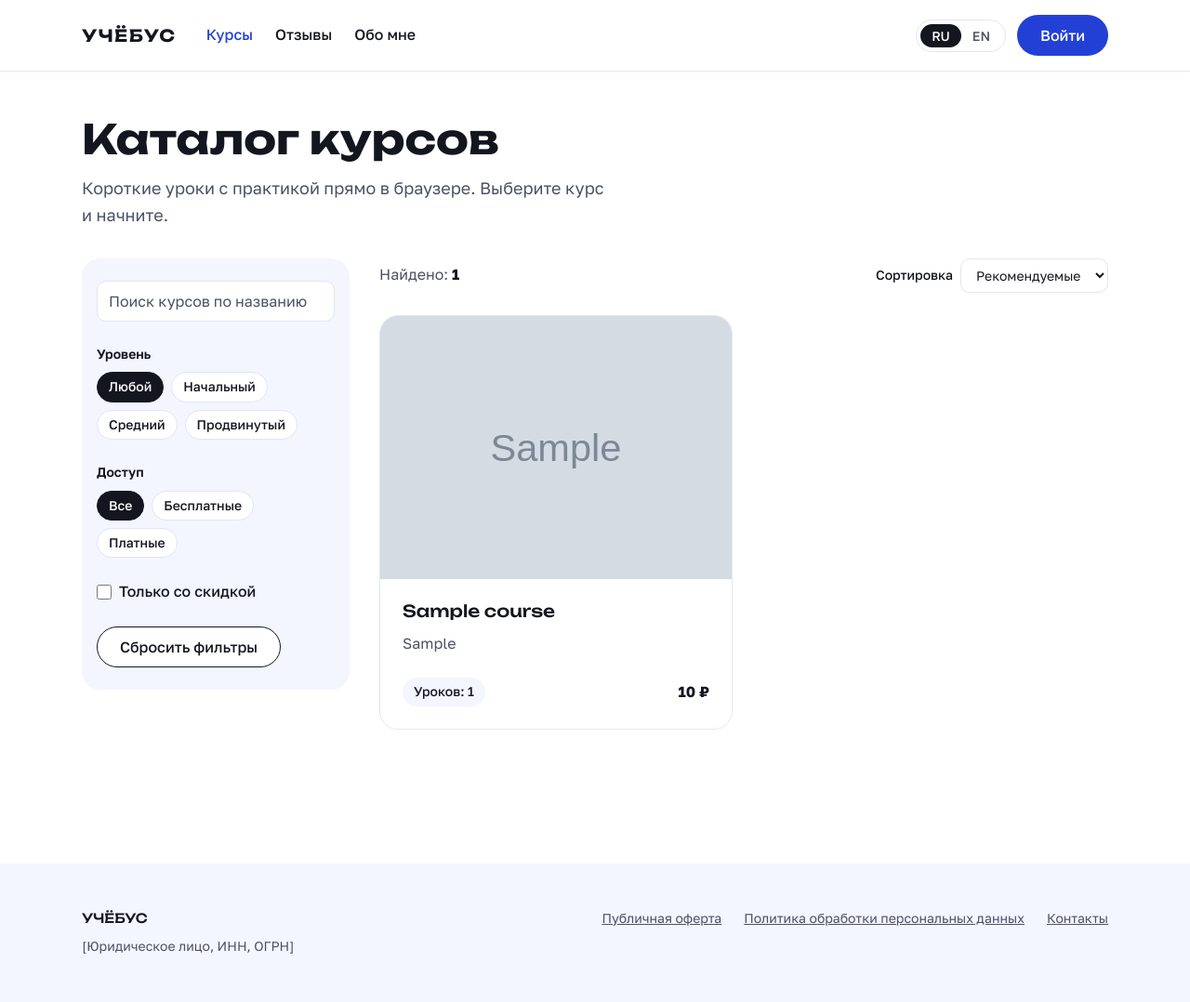
After one commit to EugeneMorrison/learning-platform, a Django app: page /courses/ in a window 1280 px wide. The commit adds this page. Shown: the whole page at 93% size. Run offline with Django 5.2, Linux system fonts and the light colour scheme; tables that the repository leaves empty hold one stand-in row (values such as "Sample post"); grey boxes marked "Sample" are stand-in pictures; parts of the project's set-up code (start-up, migrations or seed data) failed here and were passed over.

Commit message:
Course catalog page /courses/ with search, filters and sorting
/courses/ and /en/courses/ list every published course as a card (the
shared partial, no step badges), in the author's order (sort_order,
then title). Each card carries data-* attributes (normalized title,
level, unlocalized price / old price, UTC created time, rank, id) and
public/js/catalog.js filters and sorts on them without reloads:
search by title (case-insensitive, ё = е), «Уровень», «Доступ»,
«Только со скидкой», sorting «Рекомендуемые» / «По сложности» /
«Сначала новые» / «Сначала старые», «Найдено: N» (aria-live), «Курсы
не найдены», «Сбросить фильтры». The state is mirrored in the URL
query (replaceState) and restored on load. The filters ship hidden, so
without JS the page is the full list. Narrow screens stack the filters
above the list at 40rem.

The header «Курсы» and the course page's «← Все курсы» now go to
/courses/, and the landing catalog ends with «Все курсы →».

Co-Authored-By: Claude Opus 5.5 <noreply@anthropic.com>

```diff
--- a/backend/static/public/css/catalog.css
+++ b/backend/static/public/css/catalog.css
@@ -32,6 +32,11 @@
   margin: 0;
   padding: 0;
   list-style: none;
+}
+
+/* Landing: «Все курсы →» under the cards, to the /courses/ page. */
+.catalog__more {
+  margin: var(--space-6) 0 0;
 }
 
 .catalog__empty {
--- /dev/null
+++ b/backend/static/public/css/courses.css
@@ -0,0 +1,185 @@
+/*
+ * Course catalog page (/courses/): filters beside the card grid, stacked above
+ * it on narrow screens. The section header, grid and cards are in catalog.css.
+ * public/js/catalog.js adds .is-enhanced to the section and shows the filters;
+ * without it the page is the plain list. Uses only the variables from tokens.css.
+ */
+
+/* Elements styled with a display value keep the hidden attribute working. */
+.catalog-filters[hidden],
+.catalog-toolbar[hidden] {
+  display: none;
+}
+
+.is-enhanced .catalog-layout {
+  display: grid;
+  grid-template-columns: minmax(0, calc(var(--container-width) / 4)) minmax(0, 1fr);
+  align-items: start;
+  gap: var(--space-6);
+}
+
+/* Filters panel */
+.catalog-filters {
+  position: sticky;
+  top: var(--space-4);
+  display: flex;
+  flex-direction: column;
+  gap: var(--space-5);
+  padding: var(--space-5) var(--space-4);
+  border-radius: var(--radius-card);
+  background: var(--color-soft);
+}
+
+.catalog-filters__group {
+  min-width: 0;
+  margin: 0;
+  padding: 0;
+  border: 0;
+}
+
+.catalog-filters__legend {
+  margin-bottom: var(--space-2);
+  padding: 0;
+  font-size: var(--text-sm);
+  font-weight: var(--weight-semibold);
+}
+
+.catalog-filters__reset {
+  align-self: flex-start;
+}
+
+/* Search box and the sort select */
+.catalog-input {
+  width: 100%;
+  padding: var(--space-3);
+  border: var(--border-width) solid var(--color-line);
+  border-radius: var(--radius-small);
+  background: var(--color-ground);
+  color: var(--color-ink);
+  font-family: var(--font-body);
+  font-size: var(--text-base);
+  line-height: var(--leading-tight);
+}
+
+.catalog-input::placeholder {
+  color: var(--color-muted);
+}
+
+.catalog-input:hover {
+  border-color: var(--color-muted);
+}
+
+/* Choice chips (Уровень, Доступ): a real radio button under each label. The
+   radio is transparent but still there, so clicks, arrow keys and screen
+   readers work as with plain radios; the chip shows its state and focus. */
+.chip-row {
+  display: flex;
+  flex-wrap: wrap;
+  gap: var(--space-2);
+}
+
+.chip {
+  position: relative;
+  display: inline-flex;
+}
+
+.chip input {
+  position: absolute;
+  inset: 0;
+  width: 100%;
+  height: 100%;
+  margin: 0;
+  opacity: 0;
+  cursor: pointer;
+}
+
+.chip span {
+  padding: var(--space-1) var(--space-3);
+  border: var(--border-width) solid var(--color-line);
+  border-radius: var(--radius-pill);
+  background: var(--color-ground);
+  color: var(--color-ink);
+  font-size: var(--text-sm);
+  font-weight: var(--weight-medium);
+}
+
+.chip:hover span {
+  border-color: var(--color-accent);
+}
+
+/* Selected: the same dark pill as the RU / EN switch. */
+.chip input:checked + span {
+  border-color: var(--color-ink);
+  background: var(--color-ink);
+  color: var(--color-ground);
+}
+
+.chip input:focus-visible + span {
+  outline: var(--space-1) solid var(--focus-ring-color);
+  outline-offset: var(--focus-ring-offset);
+}
+
+/* «Только со скидкой» */
+.catalog-check {
+  display: flex;
+  align-items: center;
+  gap: var(--space-2);
+  font-weight: var(--weight-medium);
+  cursor: pointer;
+}
+
+.catalog-check input {
+  width: var(--space-4);
+  height: var(--space-4);
+  margin: 0;
+  accent-color: var(--color-accent);
+  cursor: pointer;
+}
+
+/* Results: «Найдено: N» and the sort select above the grid */
+.catalog-toolbar {
+  display: flex;
+  flex-wrap: wrap;
+  align-items: center;
+  justify-content: space-between;
+  gap: var(--space-3) var(--space-5);
+  margin-bottom: var(--space-5);
+}
+
+.catalog-count {
+  margin: 0;
+  color: var(--color-muted);
+}
+
+.catalog-count__number {
+  color: var(--color-ink);
+  font-weight: var(--weight-bold);
+}
+
+.catalog-sort {
+  display: flex;
+  align-items: center;
+  gap: var(--space-2);
+  font-size: var(--text-sm);
+  font-weight: var(--weight-medium);
+}
+
+.catalog-sort__select {
+  width: auto;
+  padding-top: var(--space-2);
+  padding-bottom: var(--space-2);
+  font-size: var(--text-sm);
+}
+
+/* Narrow screens: filters stacked above the list, not sticky. */
+@media (max-width: 40rem) {
+  .is-enhanced .catalog-layout {
+    grid-template-columns: minmax(0, 1fr);
+    gap: var(--space-5);
+  }
+
+  .catalog-filters {
+    position: static;
+    padding: var(--space-4);
+  }
+}
--- /dev/null
+++ b/backend/static/public/js/catalog.js
@@ -0,0 +1,174 @@
+/*
+ * Course catalog (/courses/, public/courses.html): search, filters and sorting
+ * in the browser, no page reloads. The server renders every published course
+ * as a card in the «Рекомендуемые» order with data-* attributes (see the
+ * template); this script hides, shows and reorders those cards.
+ *
+ * The state lives in the URL query (?q=&level=&access=&discount=1&sort=), kept
+ * with history.replaceState and read on load, so a copied link or the Back
+ * button from a course page shows the same selection. Defaults are left out
+ * of the URL. Without JS the filters stay hidden and the page is the full list.
+ */
+(function () {
+  'use strict';
+
+  var root = document.querySelector('[data-catalog]');
+  var form = root && root.querySelector('[data-catalog-filters]');
+  if (!form) return; // no courses: nothing to filter
+
+  var list = root.querySelector('[data-catalog-list]');
+  var count = root.querySelector('[data-catalog-count]');
+  var empty = root.querySelector('[data-catalog-empty]');
+  var reset = root.querySelector('[data-catalog-reset]');
+  var sortSelect = form.elements.sort; // outside the form element, linked by form=""
+
+  var LEVELS = ['beginner', 'intermediate', 'advanced']; // difficulty order
+  var ACCESS = ['free', 'paid'];
+  var SORTS = ['difficulty', 'new', 'old']; // '' = «Рекомендуемые»
+  var DEFAULTS = { q: '', level: '', access: '', discount: false, sort: '' };
+
+  // Same normalization as normalize_title() in backend/views.py.
+  function normalize(text) {
+    return text.toLowerCase().replace(/ё/g, 'е').split(/\s+/).filter(Boolean).join(' ');
+  }
+
+  var courses = Array.prototype.map.call(list.children, function (item) {
+    var oldPrice = item.getAttribute('data-old-price');
+    var level = item.getAttribute('data-level');
+    return {
+      item: item,
+      title: item.getAttribute('data-title'),
+      level: level,
+      levelRank: level ? LEVELS.indexOf(level) : LEVELS.length, // no level: last
+      price: parseFloat(item.getAttribute('data-price')),
+      oldPrice: oldPrice === '' ? null : parseFloat(oldPrice),
+      created: item.getAttribute('data-created'), // fixed-width UTC: compare as strings
+      rank: parseInt(item.getAttribute('data-rank'), 10),
+      id: item.getAttribute('data-id'),
+    };
+  });
+
+  function compareStrings(a, b) {
+    return a < b ? -1 : a > b ? 1 : 0;
+  }
+
+  var COMPARE = {
+    '': function (a, b) { return a.rank - b.rank; },
+    difficulty: function (a, b) { return a.levelRank - b.levelRank || a.rank - b.rank; },
+    new: function (a, b) { return compareStrings(b.created, a.created) || compareStrings(a.id, b.id); },
+    old: function (a, b) { return compareStrings(a.created, b.created) || compareStrings(a.id, b.id); },
+  };
+
+  function matches(course, state, query) {
+    if (query && course.title.indexOf(query) === -1) return false;
+    if (state.level && course.level !== state.level) return false;
+    if (state.access === 'free' && course.price !== 0) return false;
+    if (state.access === 'paid' && !(course.price > 0)) return false;
+    if (state.discount && !(course.oldPrice !== null && course.oldPrice > course.price)) return false;
+    return true;
+  }
+
+  function oneOf(value, allowed) {
+    return allowed.indexOf(value) !== -1 ? value : '';
+  }
+
+  function readUrl() {
+    var params = new URLSearchParams(window.location.search);
+    return {
+      q: (params.get('q') || '').slice(0, 100),
+      level: oneOf(params.get('level'), LEVELS),
+      access: oneOf(params.get('access'), ACCESS),
+      discount: params.get('discount') === '1',
+      sort: oneOf(params.get('sort'), SORTS),
+    };
+  }
+
+  function writeUrl(state) {
+    // Other parameters (utm_… etc.) are kept as they are.
+    var params = new URLSearchParams(window.location.search);
+    function put(name, value) {
+      if (value) params.set(name, value); else params.delete(name);
+    }
+    put('q', state.q.trim() ? state.q : '');
+    put('level', state.level);
+    put('access', state.access);
+    put('discount', state.discount ? '1' : '');
+    put('sort', state.sort);
+    var query = params.toString();
+    var url = window.location.pathname + (query ? '?' + query : '') + window.location.hash;
+    if (url !== window.location.pathname + window.location.search + window.location.hash) {
+      try {
+        window.history.replaceState(window.history.state, '', url);
+      } catch (e) {
+        // Some embedded browsers forbid it: filtering still works.
+      }
+    }
+  }
+
+  function readForm() {
+    return {
+      q: form.elements.q.value,
+      level: form.elements.level.value,
+      access: form.elements.access.value,
+      discount: form.elements.discount.checked,
+      sort: sortSelect.value,
+    };
+  }
+
+  // Checks the radio with this value. Not RadioNodeList.value = '': Chrome
+  // leaves the group as it was for the empty value («Любой», «Все»).
+  function checkRadio(name, value) {
+    Array.prototype.forEach.call(form.elements[name], function (radio) {
+      radio.checked = radio.value === value;
+    });
+  }
+
+  function writeForm(state) {
+    form.elements.q.value = state.q;
+    checkRadio('level', state.level);
+    checkRadio('access', state.access);
+    form.elements.discount.checked = state.discount;
+    sortSelect.value = state.sort;
+  }
+
+  function render(state) {
+    var query = normalize(state.q);
+    var shown = 0;
+    var sorted = courses.slice().sort(COMPARE[state.sort]);
+    var reorder = sorted.some(function (course, i) { return list.children[i] !== course.item; });
+    sorted.forEach(function (course) {
+      var visible = matches(course, state, query);
+      course.item.hidden = !visible;
+      if (visible) shown += 1;
+      if (reorder) list.appendChild(course.item); // moves it: the list ends up in sorted order
+    });
+    if (count.textContent !== String(shown)) count.textContent = String(shown);
+    empty.hidden = shown !== 0;
+  }
+
+  function update() {
+    var state = readForm();
+    render(state);
+    writeUrl(state);
+  }
+
+  form.addEventListener('input', update);
+  form.addEventListener('change', update);
+  sortSelect.addEventListener('change', update); // the select is outside <form>
+  form.addEventListener('submit', function (event) {
+    event.preventDefault(); // Enter in the search box: already filtered
+  });
+  reset.addEventListener('click', function () {
+    writeForm(DEFAULTS);
+    update();
+  });
+
+  // Start from the URL, then show the controls.
+  var initial = readUrl();
+  writeForm(initial);
+  render(initial);
+  writeUrl(initial); // drops invalid values from the address
+  root.classList.add('is-enhanced');
+  form.hidden = false;
+  root.querySelector('[data-catalog-toolbar]').hidden = false;
+})();
--- a/backend/templates/public/base.html
+++ b/backend/templates/public/base.html
@@ -23,7 +23,7 @@
 
       <nav class="site-nav" aria-label="{% translate "Основная навигация" %}">
         <ul class="site-nav__list">
-          <li><a class="site-nav__link" href="{% url 'landing' %}#catalog">{% translate "Курсы" %}</a></li>
+          <li><a class="site-nav__link" href="{% url 'courses' %}"{% if request.resolver_match.url_name == 'courses' %} aria-current="page"{% endif %}>{% translate "Курсы" %}</a></li>
           {# Always listed (as in the mockup), but a link only while the landing page has published #}
           {# reviews (api/templatetags/public_site.py); until then plain text, never a dead link.   #}
           {% reviews_published as has_reviews %}
--- a/backend/templates/public/course_detail.html
+++ b/backend/templates/public/course_detail.html
@@ -28,7 +28,7 @@
 
 {% block content %}
   <div class="container">
-    <a class="back-link" href="{% url 'landing' %}#catalog">← {% translate "Все курсы" %}</a>
+    <a class="back-link" href="{% url 'courses' %}">← {% translate "Все курсы" %}</a>
   </div>
 
   {# Course header #}
--- /dev/null
+++ b/backend/templates/public/courses.html
@@ -0,0 +1,102 @@
+{% extends "public/base.html" %}
+{% load i18n l10n static public_site %}
+
+{% block title %}{% translate "Каталог курсов" %} — {% brand_name %}{% endblock %}
+{% block meta_description %}{% translate "Все курсы: поиск по названию, уровень, бесплатные и платные курсы, скидки." %}{% endblock %}
+
+{% block extra_head %}
+  <link rel="stylesheet" href="{% static 'public/css/catalog.css' %}">
+  {% if courses %}
+    <link rel="stylesheet" href="{% static 'public/css/courses.css' %}">
+    <script src="{% static 'public/js/catalog.js' %}" defer></script>
+  {% endif %}
+{% endblock %}
+
+{% block content %}
+  <section class="catalog" aria-labelledby="catalog-title" data-catalog>
+    <div class="container">
+      <header class="catalog__header">
+        <h1 id="catalog-title" class="catalog__title">{% translate "Каталог курсов" %}</h1>
+        <p class="catalog__subtitle">{% translate "Короткие уроки с практикой прямо в браузере. Выберите курс и начните." %}</p>
+      </header>
+
+      {% if courses %}
+        <div class="catalog-layout">
+          {# Search, filters and sorting: public/js/catalog.js shows them (hidden) and runs them #}
+          {# on the cards' data-* attributes. Without JS the page is the full list, as rendered. #}
+          {# autocomplete="off": the browser must not restore old values over the URL's state.  #}
+          <form class="catalog-filters" id="catalog-filters" aria-label="{% translate "Фильтры" %}" autocomplete="off" hidden data-catalog-filters>
+            <div>
+              <label class="visually-hidden" for="catalog-q">{% translate "Поиск курсов по названию" %}</label>
+              <input class="catalog-input" id="catalog-q" name="q" type="search" maxlength="100"
+                     placeholder="{% translate "Поиск курсов по названию" %}">
+            </div>
+
+            <fieldset class="catalog-filters__group">
+              <legend class="catalog-filters__legend">{% translate "Уровень" %}</legend>
+              <div class="chip-row">
+                <label class="chip"><input type="radio" name="level" value="" checked><span>{% translate "Любой" %}</span></label>
+                <label class="chip"><input type="radio" name="level" value="beginner"><span>{% translate "Начальный" %}</span></label>
+                <label class="chip"><input type="radio" name="level" value="intermediate"><span>{% translate "Средний" %}</span></label>
+                <label class="chip"><input type="radio" name="level" value="advanced"><span>{% translate "Продвинутый" %}</span></label>
+              </div>
+            </fieldset>
+
+            <fieldset class="catalog-filters__group">
+              <legend class="catalog-filters__legend">{% translate "Доступ" %}</legend>
+              <div class="chip-row">
+                <label class="chip"><input type="radio" name="access" value="" checked><span>{% translate "Все" %}</span></label>
+                <label class="chip"><input type="radio" name="access" value="free"><span>{% translate "Бесплатные" %}</span></label>
+                <label class="chip"><input type="radio" name="access" value="paid"><span>{% translate "Платные" %}</span></label>
+              </div>
+            </fieldset>
+
+            <label class="catalog-check">
+              <input type="checkbox" name="discount" value="1">
+              <span>{% translate "Только со скидкой" %}</span>
+            </label>
+
+            <button class="btn btn-secondary catalog-filters__reset" type="button" data-catalog-reset>{% translate "Сбросить фильтры" %}</button>
+          </form>
+
+          <div class="catalog-results">
+            <div class="catalog-toolbar" hidden data-catalog-toolbar>
+              <p class="catalog-count" aria-live="polite" aria-atomic="true">
+                {% translate "Найдено:" %} <span class="catalog-count__number" data-catalog-count>{{ courses|length|unlocalize }}</span>
+              </p>
+              <label class="catalog-sort">
+                <span>{% translate "Сортировка" %}</span>
+                <select class="catalog-input catalog-sort__select" name="sort" form="catalog-filters">
+                  <option value="" selected>{% translate "Рекомендуемые" %}</option>
+                  <option value="difficulty">{% translate "По сложности" %}</option>
+                  <option value="new">{% translate "Сначала новые" %}</option>
+                  <option value="old">{% translate "Сначала старые" %}</option>
+                </select>
+              </label>
+            </div>
+
+            {# Server order = «Рекомендуемые» (sort_order, then title): data-rank. Search compares #}
+            {# data-title (lower case, ё = е). Numbers unlocalized: "1990.50", never "1990,50".   #}
+            <ul class="catalog__list" data-catalog-list>
+              {% for course in courses %}
+                <li data-title="{{ course.search_title }}"
+                    data-level="{{ course.level|default_if_none:''|lower }}"
+                    data-price="{{ course.price|unlocalize }}"
+                    data-old-price="{% if course.old_price is not None %}{{ course.old_price|unlocalize }}{% endif %}"
+                    data-created="{{ course.created_key }}"
+                    data-rank="{{ forloop.counter0|unlocalize }}"
+                    data-id="{{ course.id }}">
+                  {% include "public/includes/course_card.html" %}
+                </li>
+              {% endfor %}
+            </ul>
+
+            <p class="catalog__empty" hidden data-catalog-empty>{% translate "Курсы не найдены" %}</p>
+          </div>
+        </div>
+      {% else %}
+        <p class="catalog__empty">{% translate "Курсы скоро появятся. Загляните позже." %}</p>
+      {% endif %}
+    </div>
+  </section>
+{% endblock %}
--- a/backend/templates/public/landing.html
+++ b/backend/templates/public/landing.html
@@ -21,6 +21,8 @@
             <li>{% include "public/includes/course_card.html" with step=forloop.counter %}</li>
           {% endfor %}
         </ol>
+        {# The full catalog with search and filters. #}
+        <p class="catalog__more"><a class="btn btn-secondary" href="{% url 'courses' %}">{% translate "Все курсы" %} →</a></p>
       {% else %}
         <p class="catalog__empty">{% translate "Курсы скоро появятся. Загляните позже." %}</p>
       {% endif %}
--- a/backend/urls.py
+++ b/backend/urls.py
@@ -3,6 +3,8 @@ Main URL Configuration for Learning Platform
 
 Includes:
 - Landing page: / (Russian) and /en/ (English), rendered by Django
+- Course catalog: /courses/ and /en/courses/ (Django; the author's course page
+  /courses/<uuid>/ is a React route and still goes to the SPA catch-all)
 - Course page: /course/<slug>/ and /en/course/<slug>/ (Django)
 - About me ("Обо мне"): /about/ and /en/about/ (Django)
 - Language switch: /i18n/setlang/ (Django's set_language view)
@@ -22,7 +24,7 @@ from django.views.static import serve
 from django.conf import settings
 from django.utils.http import url_has_allowed_host_and_scheme
 
-from .views import about_view, course_detail_view, favicon_view, landing_view
+from .views import about_view, course_detail_view, courses_view, favicon_view, landing_view
 
 
 @xframe_options_exempt
@@ -74,6 +76,7 @@ urlpatterns = [
 # Must come before the SPA catch-all, which would otherwise answer at /.
 urlpatterns += i18n_patterns(
     path('', landing_view, name='landing'),
+    path('courses/', courses_view, name='courses'),
     path('course/<slug:slug>/', course_detail_view, name='course_detail'),
     path('about/', about_view, name='about'),
     prefix_default_language=False,
--- a/backend/views.py
+++ b/backend/views.py
@@ -1,9 +1,12 @@
 """
-Server-rendered public pages (landing, course and about pages; legal pages later).
+Server-rendered public pages (landing, course catalog, course and about pages;
+legal pages later).
 
 Templates live in backend/templates/public/, styles in backend/static/public/.
 The React app is served separately by spa_view / lesson_view in backend/urls.py.
 """
+
+from datetime import timezone
 
 from django.contrib.staticfiles import finders
 from django.db.models import Count, Q
@@ -24,10 +27,10 @@ BLOCK_COUNTS = [
 ]
 
 
-def landing_view(request):
-    """Landing page: Russian at /, English at /en/ (see i18n_patterns in urls.py)."""
-    # Explicit order_by: Meta.ordering is ['sort_order', '-created_at'], the landing
-    # wants title as the tiebreak. annotate() gives lesson counts in the same query.
+def published_courses():
+    """Published courses for the catalogs (landing, /courses/), with lesson_count
+    and price labels, in the author's order: sort_order, then title. Explicit
+    order_by: Meta.ordering is ['sort_order', '-created_at']. One query."""
     courses = list(
         Course.objects.filter(is_published=True)
         .annotate(lesson_count=Count('lessons'))
@@ -35,6 +38,18 @@ def landing_view(request):
     )
     for course in courses:
         add_price_labels(course)
+    return courses
+
+
+def normalize_title(title):
+    """Title as the /courses/ search compares it: lower case, ё = е, single
+    spaces. public/js/catalog.js normalizes the typed query the same way."""
+    return ' '.join(title.lower().replace('ё', 'е').split())
+
+
+def landing_view(request):
+    """Landing page: Russian at /, English at /en/ (see i18n_patterns in urls.py)."""
+    courses = published_courses()
 
     # Reviews are edited in the Django admin; the section is hidden while there
     # are none. /en/ shows the English text, falling back to Russian.
@@ -47,6 +62,19 @@ def landing_view(request):
         'courses': courses,
         'reviews': reviews,
     })
+
+
+def courses_view(request):
+    """Course catalog (/courses/, /en/courses/): every published course as a card,
+    in the author's order. Search, filters and sorting run in the browser
+    (public/js/catalog.js) on the data-* attributes set here; without JS the page
+    is the full list."""
+    courses = published_courses()
+    for course in courses:
+        course.search_title = normalize_title(course.title)
+        # Fixed-width UTC timestamp: string order is time order for the script.
+        course.created_key = course.created_at.astimezone(timezone.utc).strftime('%Y-%m-%dT%H:%M:%S.%fZ')
+    return render(request, 'public/courses.html', {'courses': courses})
 
 
 def about_view(request):
```
Also changed, not shown: backend/tests.py (+166 -7 lines), backend/locale/en/LC_MESSAGES/django.po, 1 other file.
